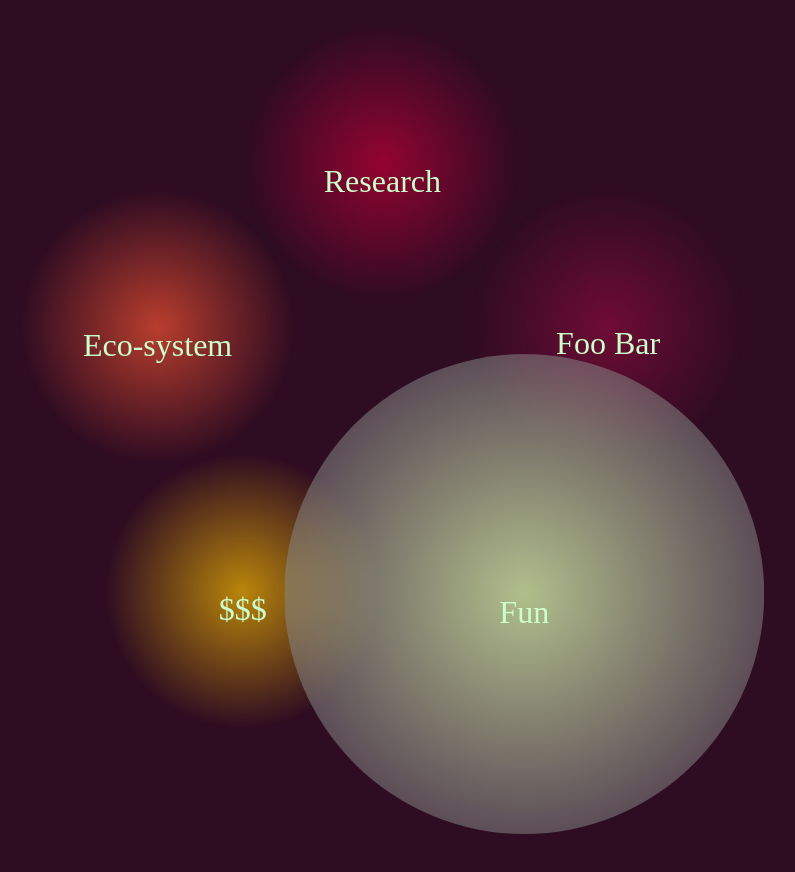
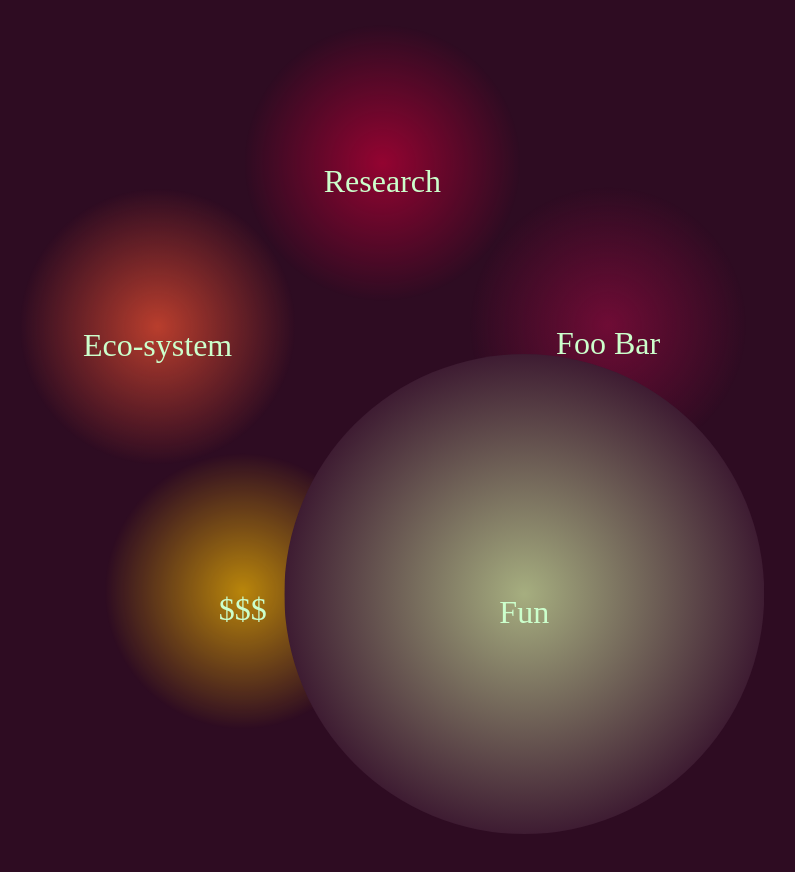
Before and after one commit to ineiti/fledg.re, a plain HTML site: page www/index.html in a window 1280 px wide. In both pictures the pointer is over the element "Fun". Shown: the top 872 px of the page, without its empty margins (257-1052 px from the left). Drawn offline with Linux system fonts and the light colour scheme.

Commit message:
nicer background on hover

```diff
--- a/www/main.css
+++ b/www/main.css
@@ -9,7 +9,7 @@ h1 {
 }
 
 .link:hover {
-  background-color: #88888888;
+  background-color: #3e1c32;
 }
 
 .text {
```
